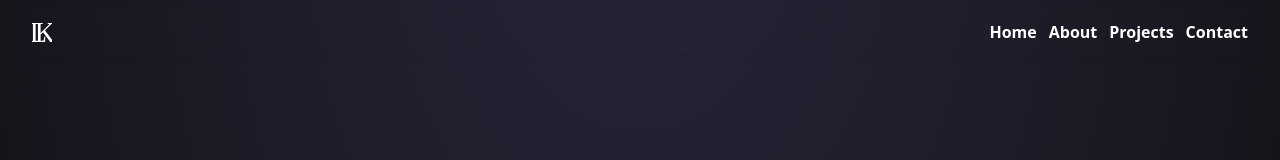
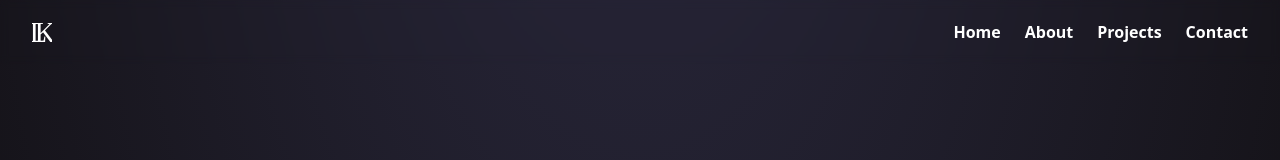
Before and after one commit to ev0clu/portfolio, a Next.js app: page / in a window 1280 px wide. Shown: the top 160 px of the page. Built offline with nearby package versions, Linux system fonts and the light colour scheme.

Commit message:
Style: navigation is updated

```diff
--- a/src/components/Header/MainNav.tsx
+++ b/src/components/Header/MainNav.tsx
@@ -8,7 +8,7 @@ const MainNav = () => {
       <Link href={"/"} className="hidden sm:block" aria-label="Home link">
         <Image src="/logo.svg" width={20} height={20} alt="Logo" />
       </Link>
-      <ul className="hidden flex-row gap-3 font-semibold sm:flex">
+      <ul className="hidden flex-row gap-6 font-semibold sm:flex">
         {navConfig.map((element) => (
           <li key={element}>{element}</li>
         ))}
--- a/src/components/Header/MobileNav.tsx
+++ b/src/components/Header/MobileNav.tsx
@@ -28,7 +28,7 @@ const MobileNav = () => {
       </SheetTrigger>
       <SheetTitle className="sr-only"></SheetTitle>
       <SheetDescription className="sr-only"></SheetDescription>
-      <SheetContent side={"left"} className="px-8 py-3 font-semibold">
+      <SheetContent side={"left"} className="space-y-3 px-8 py-3 font-semibold">
         {navConfig.map((element) => (
           <li key={element} className="list-none">
             {element}
```
